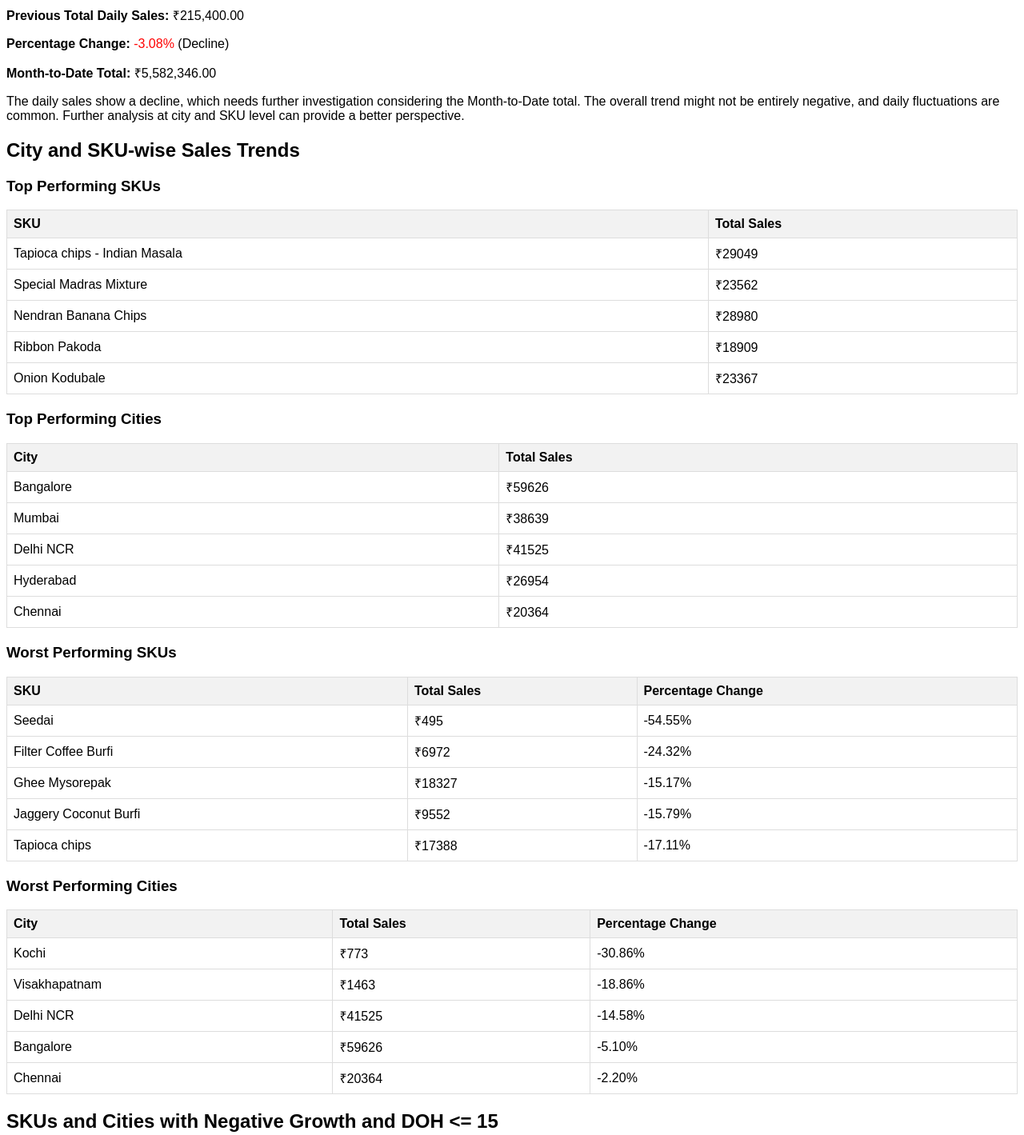
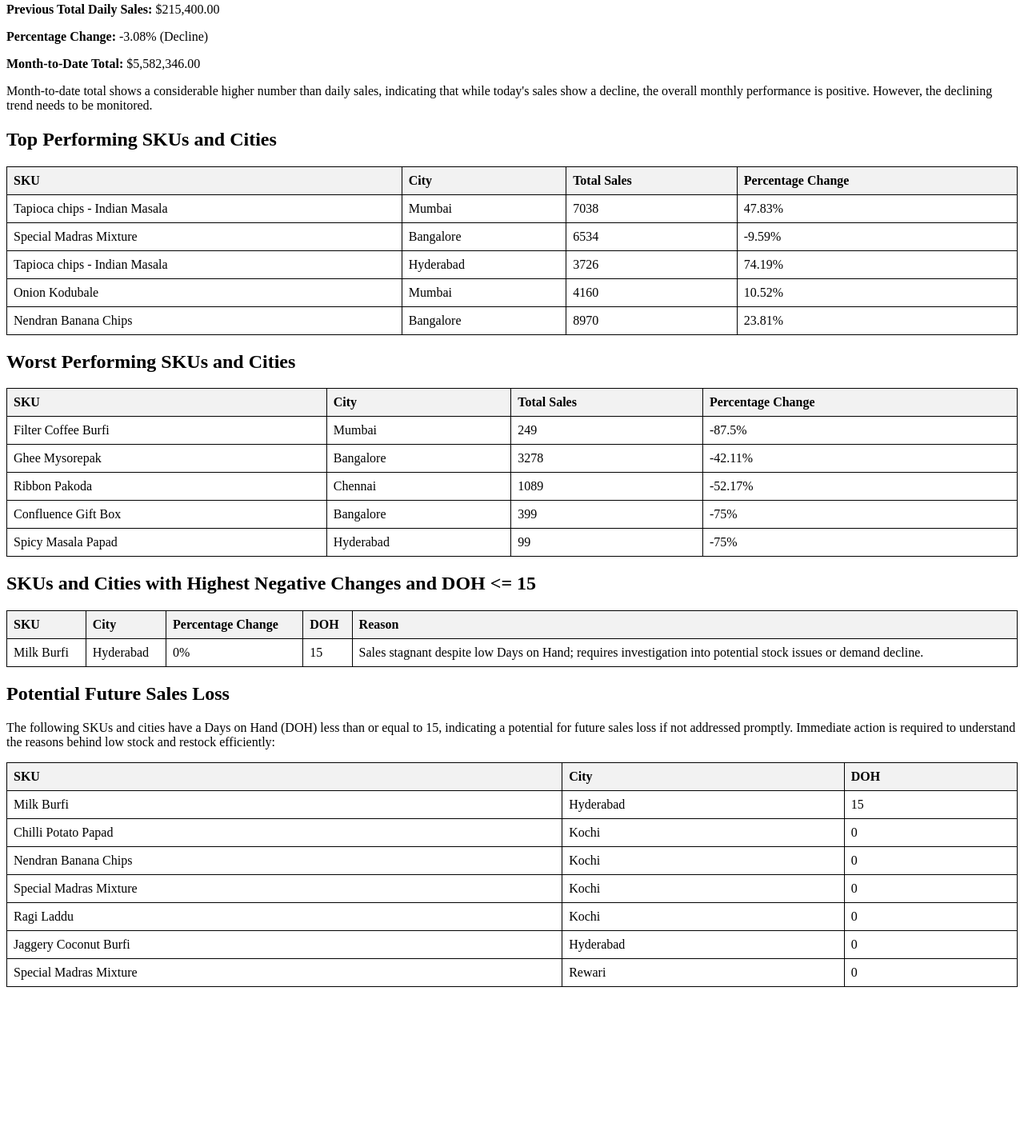
Before and after one commit to Sat99/ai-report, a plain HTML site: page index.html in a window 1280 px wide. Shown: the part 158-1577 px from the top of the page at 80% size. After the commit the page ends 1400 px from the top, so only its background shows below. Drawn offline with Linux system fonts and the light colour scheme.

Commit message:
first commit

```diff
--- a/index.html
+++ b/index.html
@@ -4,27 +4,19 @@
 <head>
 <title>Sales Report</title>
 <style>
-body {
-  font-family: sans-serif;
-}
 table {
   width: 100%;
   border-collapse: collapse;
-  margin-bottom: 20px;
 }
+
 th, td {
-  border: 1px solid #ddd;
+  border: 1px solid black;
   padding: 8px;
   text-align: left;
 }
+
 th {
   background-color: #f2f2f2;
-}
-.positive {
-  color: green;
-}
-.negative {
-  color: red;
 }
 </style>
 </head>
@@ -32,232 +24,157 @@ th {
 
 <h1>Sales Report - 2024-11-27</h1>
 
-<h2>Total Sales Analysis</h2>
-
-<p><strong>Total Daily Sales:</strong> ₹208,772.00</p>
-<p><strong>Previous Total Daily Sales:</strong> ₹215,400.00</p>
-<p><strong>Percentage Change:</strong> <span class="negative">-3.08%</span> (Decline)</p>
-<p><strong>Month-to-Date Total:</strong> ₹5,582,346.00</p>
-<p>The daily sales show a decline, which needs further investigation considering the Month-to-Date total. The overall trend might not be entirely negative, and daily fluctuations are common.  Further analysis at city and SKU level can provide a better perspective.</p>
+<h2>Summary</h2>
+<p><strong>Total Daily Sales:</strong> $208,772.00</p>
+<p><strong>Previous Total Daily Sales:</strong> $215,400.00</p>
+<p><strong>Percentage Change:</strong> -3.08% (Decline)</p>
+<p><strong>Month-to-Date Total:</strong> $5,582,346.00</p>
+<p>Month-to-date total shows a considerable higher number than daily sales, indicating that while today's sales show a decline, the overall monthly performance is positive.  However, the declining trend needs to be monitored. </p>
 
 
-<h2>City and SKU-wise Sales Trends</h2>
-
-<h3>Top Performing SKUs</h3>
+<h2>Top Performing SKUs and Cities</h2>
 <table>
   <tr>
     <th>SKU</th>
-    <th>Total Sales</th>
-  </tr>
-  <tr>
-    <td>Tapioca chips - Indian Masala</td>
-    <td>₹29049</td>
-  </tr>
-  <tr>
-    <td>Special Madras Mixture</td>
-    <td>₹23562</td>
-  </tr>
-  <tr>
-    <td>Nendran Banana Chips</td>
-    <td>₹28980</td>
-  </tr>
-  <tr>
-    <td>Ribbon Pakoda</td>
-    <td>₹18909</td>
-  </tr>
-  <tr>
-    <td>Onion Kodubale</td>
-    <td>₹23367</td>
-  </tr>
-</table>
-
-<h3>Top Performing Cities</h3>
-<table>
-  <tr>
-    <th>City</th>
-    <th>Total Sales</th>
-  </tr>
-  <tr>
-    <td>Bangalore</td>
-    <td>₹59626</td>
-  </tr>
-  <tr>
-    <td>Mumbai</td>
-    <td>₹38639</td>
-  </tr>
-  <tr>
-    <td>Delhi NCR</td>
-    <td>₹41525</td>
-  </tr>
-  <tr>
-    <td>Hyderabad</td>
-    <td>₹26954</td>
-  </tr>
-  <tr>
-    <td>Chennai</td>
-    <td>₹20364</td>
-  </tr>
-</table>
-
-<h3>Worst Performing SKUs</h3>
-<table>
-  <tr>
-    <th>SKU</th>
-    <th>Total Sales</th>
-    <th>Percentage Change</th>
-  </tr>
-  <tr>
-    <td>Seedai</td>
-    <td>₹495</td>
-    <td>-54.55%</td>
-  </tr>
-  <tr>
-    <td>Filter Coffee Burfi</td>
-    <td>₹6972</td>
-    <td>-24.32%</td>
-  </tr>
-  <tr>
-    <td>Ghee Mysorepak</td>
-    <td>₹18327</td>
-    <td>-15.17%</td>
-  </tr>
-  <tr>
-    <td>Jaggery Coconut Burfi</td>
-    <td>₹9552</td>
-    <td>-15.79%</td>
-  </tr>
-  <tr>
-    <td>Tapioca chips</td>
-    <td>₹17388</td>
-    <td>-17.11%</td>
-  </tr>
-</table>
-
-<h3>Worst Performing Cities</h3>
-<table>
-  <tr>
     <th>City</th>
     <th>Total Sales</th>
     <th>Percentage Change</th>
   </tr>
   <tr>
-    <td>Kochi</td>
-    <td>₹773</td>
-    <td>-30.86%</td>
+    <td>Tapioca chips - Indian Masala</td>
+    <td>Mumbai</td>
+    <td>7038</td>
+    <td>47.83%</td>
   </tr>
     <tr>
-    <td>Visakhapatnam</td>
-    <td>₹1463</td>
-    <td>-18.86%</td>
+    <td>Special Madras Mixture</td>
+    <td>Bangalore</td>
+    <td>6534</td>
+    <td>-9.59%</td>
   </tr>
     <tr>
-    <td>Delhi NCR</td>
-    <td>₹41525</td>
-    <td>-14.58%</td>
+    <td>Tapioca chips - Indian Masala</td>
+    <td>Hyderabad</td>
+    <td>3726</td>
+    <td>74.19%</td>
   </tr>
     <tr>
-    <td>Bangalore</td>
-    <td>₹59626</td>
-    <td>-5.10%</td>
+    <td>Onion Kodubale</td>
+    <td>Mumbai</td>
+    <td>4160</td>
+    <td>10.52%</td>
   </tr>
   <tr>
-    <td>Chennai</td>
-    <td>₹20364</td>
-    <td>-2.20%</td>
+    <td>Nendran Banana Chips</td>
+    <td>Bangalore</td>
+    <td>8970</td>
+    <td>23.81%</td>
   </tr>
 </table>
 
-
-<h2>SKUs and Cities with Negative Growth and DOH <= 15</h2>
-
+<h2>Worst Performing SKUs and Cities</h2>
 <table>
   <tr>
+    <th>SKU</th>
     <th>City</th>
+    <th>Total Sales</th>
+    <th>Percentage Change</th>
+  </tr>
+  <tr>
+    <td>Filter Coffee Burfi</td>
+    <td>Mumbai</td>
+    <td>249</td>
+    <td>-87.5%</td>
+  </tr>
+    <tr>
+    <td>Ghee Mysorepak</td>
+    <td>Bangalore</td>
+    <td>3278</td>
+    <td>-42.11%</td>
+  </tr>
+  <tr>
+    <td>Ribbon Pakoda</td>
+    <td>Chennai</td>
+    <td>1089</td>
+    <td>-52.17%</td>
+  </tr>
+    <tr>
+    <td>Confluence Gift Box</td>
+    <td>Bangalore</td>
+    <td>399</td>
+    <td>-75%</td>
+  </tr>
+  <tr>
+    <td>Spicy Masala Papad</td>
+    <td>Hyderabad</td>
+    <td>99</td>
+    <td>-75%</td>
+  </tr>
+</table>
+
+<h2>SKUs and Cities with Highest Negative Changes and DOH <= 15</h2>
+<table>
+  <tr>
     <th>SKU</th>
-    <th>Days On Hand (DOH)</th>
+    <th>City</th>
+    <th>Percentage Change</th>
+    <th>DOH</th>
     <th>Reason</th>
   </tr>
   <tr>
+    <td>Milk Burfi</td>
     <td>Hyderabad</td>
-    <td>Milk Burfi</td>
+    <td>0%</td>
     <td>15</td>
-    <td>Low Days on Hand indicates potential stockout risk, leading to lost sales.</td>
+    <td>Sales stagnant despite low Days on Hand; requires investigation into potential stock issues or demand decline.</td>
+  </tr>
+</table>
+
+<h2>Potential Future Sales Loss</h2>
+<p>The following SKUs and cities have a Days on Hand (DOH) less than or equal to 15, indicating a potential for future sales loss if not addressed promptly.  Immediate action is required to understand the reasons behind low stock and restock efficiently:</p>
+<table>
+  <tr>
+    <th>SKU</th>
+    <th>City</th>
+    <th>DOH</th>
   </tr>
     <tr>
-    <td>Kochi</td>
-    <td>Chilli Potato Papad</td>
-    <td>0</td>
-    <td>Stockout; immediate replenishment needed.</td>
+    <td>Milk Burfi</td>
+    <td>Hyderabad</td>
+    <td>15</td>
   </tr>
     <tr>
+    <td>Chilli Potato Papad</td>
     <td>Kochi</td>
-    <td>Nendran Banana Chips</td>
     <td>0</td>
-    <td>Stockout; immediate replenishment needed.</td>
   </tr>
     <tr>
+    <td>Nendran Banana Chips</td>
     <td>Kochi</td>
-    <td>Special Madras Mixture</td>
     <td>0</td>
-    <td>Stockout; immediate replenishment needed.</td>
   </tr>
     <tr>
+    <td>Special Madras Mixture</td>
     <td>Kochi</td>
-    <td>Ragi Laddu</td>
     <td>0</td>
-    <td>Stockout; immediate replenishment needed.</td>
   </tr>
     <tr>
+    <td>Ragi Laddu</td>
+    <td>Kochi</td>
+    <td>0</td>
+  </tr>
+    <tr>
+    <td>Jaggery Coconut Burfi</td>
     <td>Hyderabad</td>
-    <td>Jaggery Coconut Burfi</td>
     <td>0</td>
-    <td>Stockout; immediate replenishment needed.</td>
+  </tr>
+    <tr>
+    <td>Special Madras Mixture</td>
+    <td>Rewari</td>
+    <td>0</td>
   </tr>
 
 </table>
 
-
-<h2>Potential Future Sales Loss (DOH <= 15)</h2>
-
-<p>The following SKUs and cities have very low Days on Hand (DOH), indicating a high risk of stockouts and potential future sales loss.  Immediate action is required to replenish stock.</p>
-
-<table>
-  <tr>
-    <th>City</th>
-    <th>SKU</th>
-    <th>Days On Hand (DOH)</th>
-  </tr>
-  <tr>
-    <td>Hyderabad</td>
-    <td>Milk Burfi</td>
-    <td>15</td>
-  </tr>
-    <tr>
-    <td>Kochi</td>
-    <td>Chilli Potato Papad</td>
-    <td>0</td>
-  </tr>
-  <tr>
-    <td>Kochi</td>
-    <td>Nendran Banana Chips</td>
-    <td>0</td>
-  </tr>
-  <tr>
-    <td>Kochi</td>
-    <td>Special Madras Mixture</td>
-    <td>0</td>
-  </tr>
-  <tr>
-    <td>Kochi</td>
-    <td>Ragi Laddu</td>
-    <td>0</td>
-  </tr>
-  <tr>
-    <td>Hyderabad</td>
-    <td>Jaggery Coconut Burfi</td>
-    <td>0</td>
-  </tr>
-</table>
-
 </body>
 </html>
```
Lines whose indentation alone changed are shown as unchanged.
